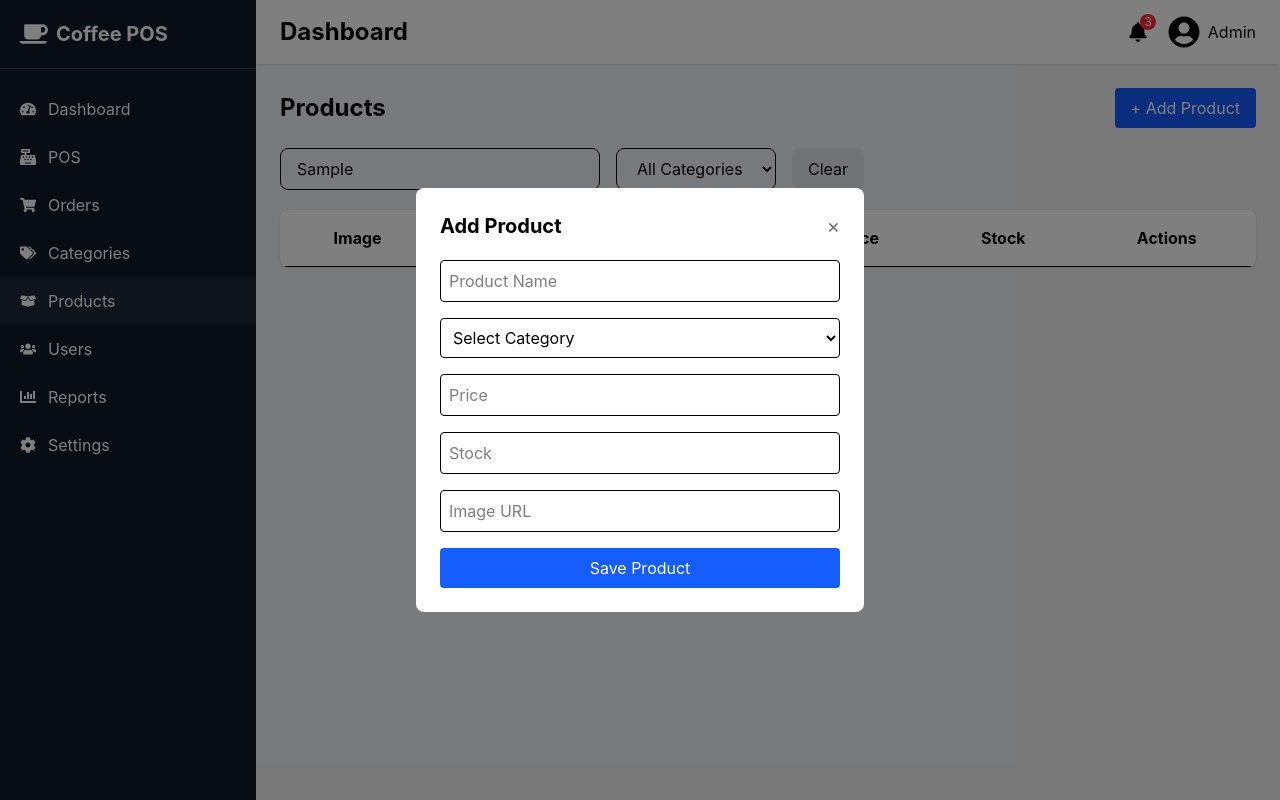
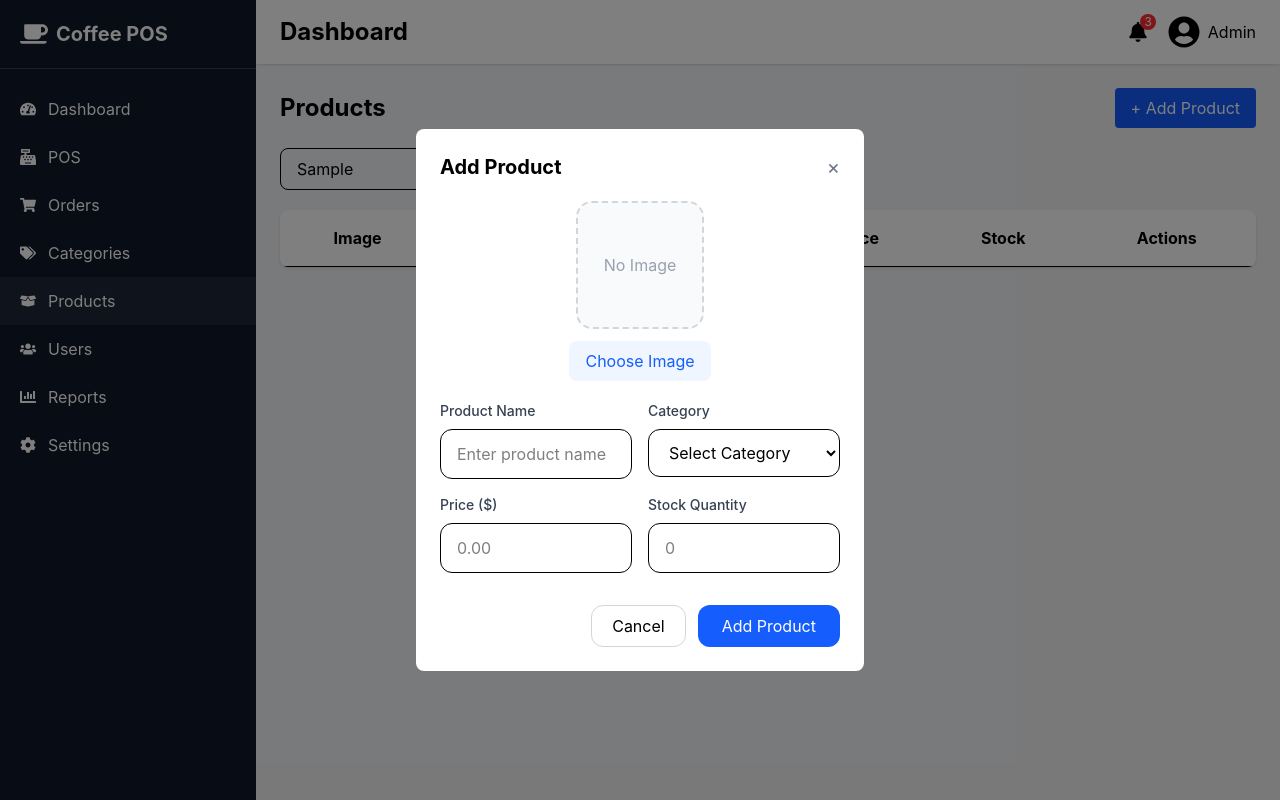
Before and after one commit to BrostouchKOK/coffee-pos-frontend, a React app: page /products in a window 1280 px wide. Both pictures are taken after typing "Sample" into the empty fields and a click on the button "+ Add Product". Built offline with nearby package versions, Linux system fonts and the light colour scheme; the HTML template or start-up script is replaced by a standard one.

Commit message:
Product Image Upload + Preview

```diff
--- a/src/components/products/ProductModal.jsx
+++ b/src/components/products/ProductModal.jsx
@@ -1,5 +1,6 @@
-import { useEffect, useState } from "react";
+import { useState, useEffect } from "react";
 import Modal from "../common/Modal";
+import toast from "react-hot-toast";
 
 const ProductModal = ({ isOpen, onClose, onSave, product, categories }) => {
   const [formData, setFormData] = useState({
@@ -31,10 +32,38 @@ const ProductModal = ({ isOpen, onClose, onSave, product, categories }) => {
     });
   };
 
+  const handleImageChange = (e) => {
+    const file = e.target.files[0];
+
+    if (!file) return;
+
+    const reader = new FileReader();
+
+    reader.onloadend = () => {
+      setFormData({
+        ...formData,
+        image: reader.result,
+      });
+    };
+
+    reader.readAsDataURL(file);
+  };
+
   const handleSubmit = (e) => {
     e.preventDefault();
 
+    if (
+      !formData.name ||
+      !formData.category ||
+      !formData.price ||
+      !formData.stock
+    ) {
+      toast.error("Please fill all fields");
+      return;
+    }
+
     onSave(formData);
+
     onClose();
   };
 
@@ -44,61 +73,127 @@ const ProductModal = ({ isOpen, onClose, onSave, product, categories }) => {
       onClose={onClose}
       title={product ? "Edit Product" : "Add Product"}
     >
-      <form onSubmit={handleSubmit} className="space-y-4">
+      <form onSubmit={handleSubmit} className="space-y-5">
+        {/* Image Upload */}
+
+        <div className="flex flex-col items-center">
+          <div className="relative">
+            {formData.image ? (
+              <img
+                src={formData.image}
+                alt="Preview"
+                className="w-32 h-32 rounded-2xl object-cover border-2 border-gray-200 shadow-sm"
+              />
+            ) : (
+              <div className="w-32 h-32 rounded-2xl border-2 border-dashed border-gray-300 flex items-center justify-center text-gray-400 bg-gray-50">
+                No Image
+              </div>
+            )}
+          </div>
+
+          <label className="mt-3 cursor-pointer bg-blue-50 text-blue-600 px-4 py-2 rounded-lg hover:bg-blue-100 transition">
+            Choose Image
+            <input
+              type="file"
+              accept="image/*"
+              onChange={handleImageChange}
+              className="hidden"
+            />
+          </label>
+        </div>
+
+        {/* Product Info */}
+
+        <div className="grid md:grid-cols-2 gap-4">
+          {/* Product Name */}
+          <div>
+            <label className="block mb-2 text-sm font-medium text-gray-700">
+              Product Name
+            </label>
+
             <input
               type="text"
               name="name"
-          placeholder="Product Name"
               value={formData.name}
               onChange={handleChange}
-          className="w-full border rounded p-2"
+              placeholder="Enter product name"
+              className="w-full px-4 py-3 border rounded-xl focus:ring-2 focus:ring-blue-500 focus:outline-none"
             />
+          </div>
+
+          {/* Category */}
+          <div>
+            <label className="block mb-2 text-sm font-medium text-gray-700">
+              Category
+            </label>
 
             <select
               name="category"
               value={formData.category}
               onChange={handleChange}
-          className="w-full border rounded p-2"
+              className="w-full px-4 py-3 border rounded-xl focus:ring-2 focus:ring-blue-500 focus:outline-none"
             >
               <option value="">Select Category</option>
 
-          {categories.map((cat) => (
-            <option key={cat} value={cat}>
-              {cat}
+              {categories.map((category) => (
+                <option key={category} value={category}>
+                  {category}
                 </option>
               ))}
             </select>
+          </div>
+
+          {/* Price */}
+          <div>
+            <label className="block mb-2 text-sm font-medium text-gray-700">
+              Price ($)
+            </label>
 
             <input
               type="number"
               name="price"
-          placeholder="Price"
               value={formData.price}
               onChange={handleChange}
-          className="w-full border rounded p-2"
+              placeholder="0.00"
+              className="w-full px-4 py-3 border rounded-xl focus:ring-2 focus:ring-blue-500 focus:outline-none"
             />
+          </div>
+
+          {/* Stock */}
+          <div>
+            <label className="block mb-2 text-sm font-medium text-gray-700">
+              Stock Quantity
+            </label>
 
             <input
               type="number"
               name="stock"
-          placeholder="Stock"
               value={formData.stock}
               onChange={handleChange}
-          className="w-full border rounded p-2"
+              placeholder="0"
+              className="w-full px-4 py-3 border rounded-xl focus:ring-2 focus:ring-blue-500 focus:outline-none"
             />
+          </div>
+        </div>
 
-        <input
-          type="text"
-          name="image"
-          placeholder="Image URL"
-          value={formData.image}
-          onChange={handleChange}
-          className="w-full border rounded p-2"
-        />
+        {/* Buttons */}
 
-        <button className="w-full bg-blue-600 text-white py-2 rounded">
-          Save Product
+        <div className="flex justify-end gap-3 pt-3">
+          <button
+            type="button"
+            onClick={onClose}
+            className="px-5 py-2 rounded-xl border border-gray-300 hover:bg-gray-100 transition"
+          >
+            Cancel
           </button>
+
+          <button
+            type="submit"
+            className="px-6 py-2 rounded-xl bg-blue-600 text-white hover:bg-blue-700 transition"
+          >
+            {product ? "Update Product" : "Add Product"}
+          </button>
+        </div>
       </form>
     </Modal>
   );
--- a/src/components/products/ProductTable.jsx
+++ b/src/components/products/ProductTable.jsx
@@ -18,9 +18,9 @@ const ProductTable = ({ products, onEdit, onDelete }) => {
             <tr key={product.id} className="border-b">
               <td className="p-4">
                 <img
-                  src={product.image}
+                  src={product.image || "https://via.placeholder.com/80"}
                   alt={product.name}
-                  className="w-14 h-14 rounded object-cover"
+                  className="w-16 h-16 rounded object-cover"
                 />
               </td>
 
```
Lines whose indentation alone changed are shown as unchanged.
